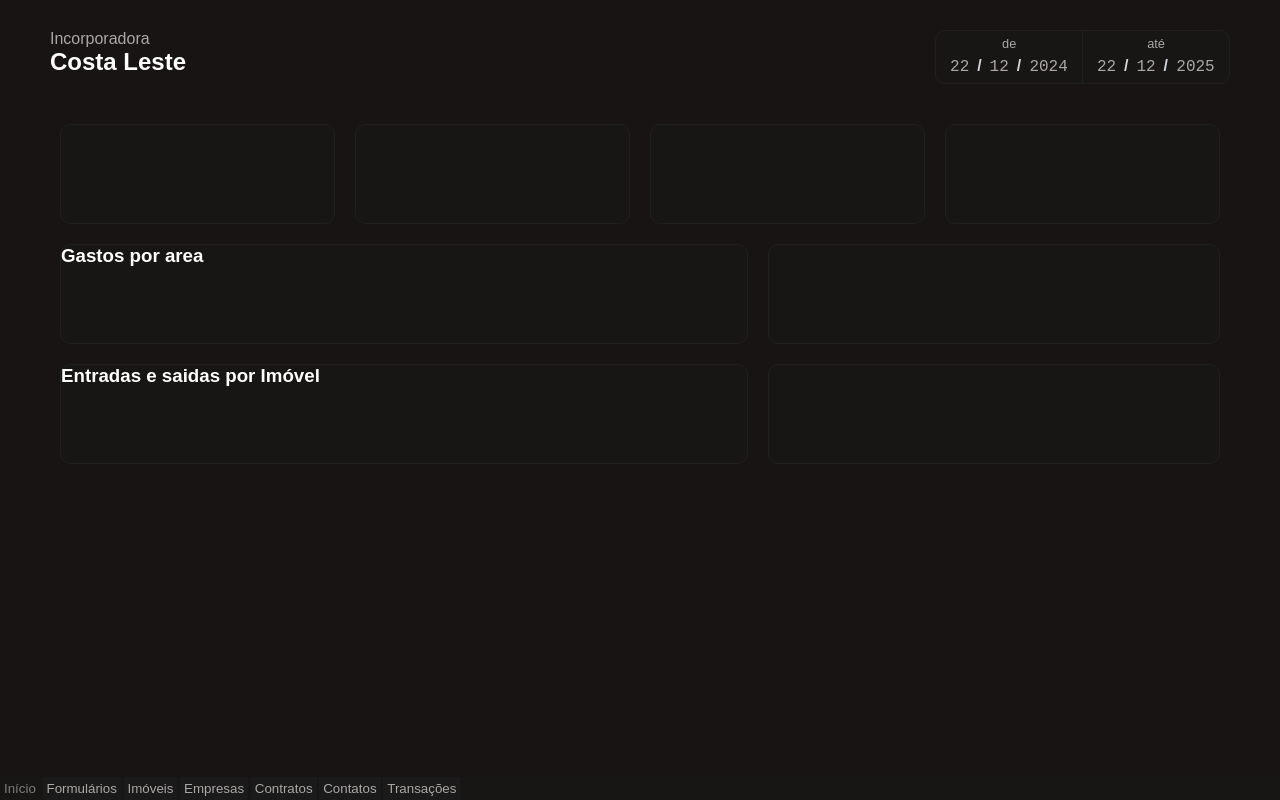
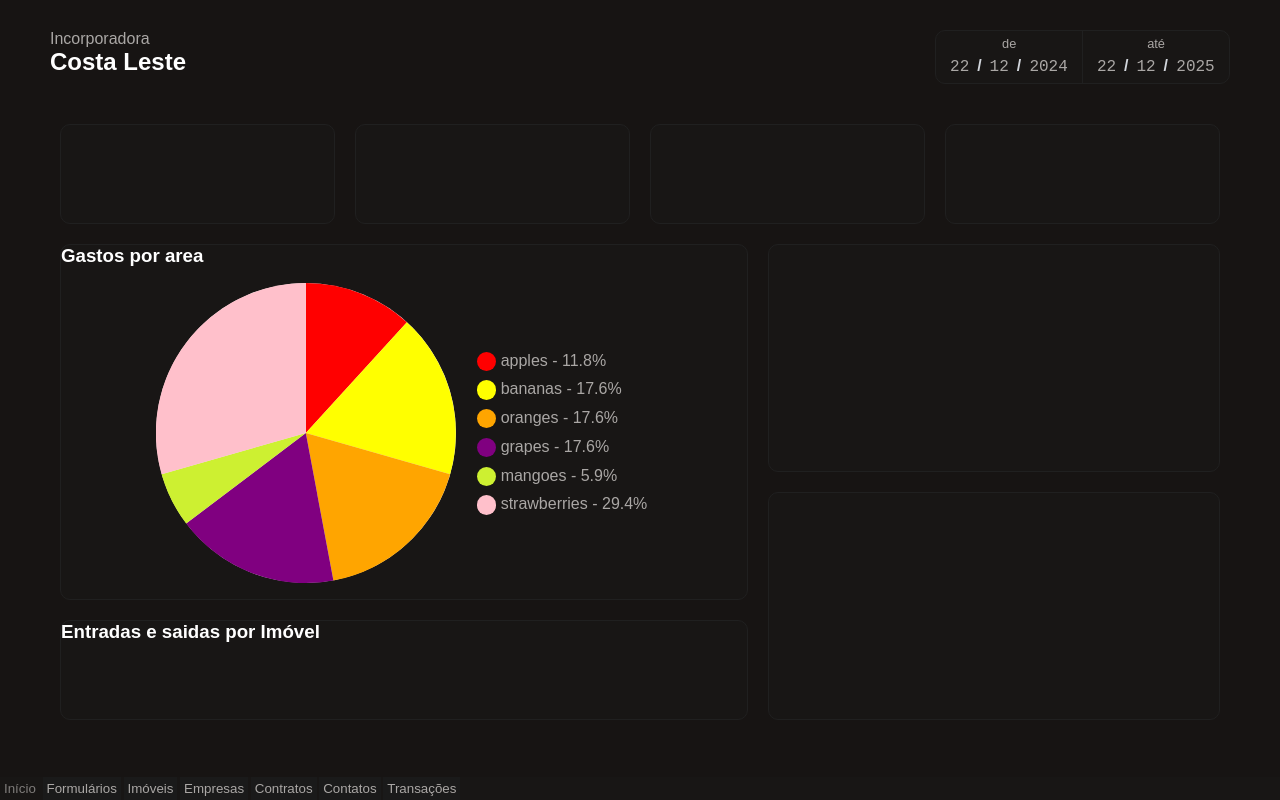
Before and after one commit to titoco3000/incorporadora-manager, a SvelteKit app: page / in a window 1280 px wide. Built offline with nearby package versions, Linux system fonts and the light colour scheme.

Commit message:
Cria pieGraph

```diff
--- /dev/null
+++ b/src/lib/components/PieGraph.svelte
@@ -0,0 +1,113 @@
+<script lang="ts">
+	interface Slice {
+		label: string;
+		color: string;
+		value: number;
+	}
+
+	let data = $state<Slice[]>([
+		{ label: 'apples', color: 'red', value: 200 },
+		{ label: 'bananas', color: 'yellow', value: 300 },
+		{ label: 'oranges', color: 'orange', value: 300 },
+		{ label: 'grapes', color: 'purple', value: 300 },
+		{ label: 'mangoes', color: '#cdf031', value: 100 },
+		{ label: 'strawberries', color: 'pink', value: 500 }
+	]);
+
+	const total = $derived(data.reduce((sum, s) => sum + s.value, 0));
+
+	let width = $state(0);
+
+	// Calculate the CSS clip-path for each slice
+	const processedSlices = $derived.by(() => {
+		let currentAngle = 0;
+		const radius = width * 0.5;
+
+		return data.map((slice) => {
+			const startAngle = currentAngle;
+			const sliceAngle = (slice.value / total) * 360;
+			currentAngle += sliceAngle;
+
+			// get coordinates on a circle mapped to 0-100%
+			const getCoords = (angleInDegrees: number) => {
+				const angleInRad = ((angleInDegrees - 90) * Math.PI) / 180;
+				return {
+					x: radius * (1 + Math.cos(angleInRad)),
+					y: radius * (1 + Math.sin(angleInRad))
+				};
+			};
+
+			const start = getCoords(startAngle);
+			const end = getCoords(currentAngle);
+
+			// For CSS path(), we draw: Move to center -> Line to start -> Arc to end -> Close
+			const largeArc = sliceAngle > 180 ? 1 : 0;
+			const clipPath = `path('M ${radius} ${radius} L ${start.x} ${start.y} A ${radius} ${radius} 0 ${largeArc} 1 ${end.x} ${end.y} Z')`;
+
+			return { ...slice, clipPath };
+		});
+	});
+</script>
+
+<main>
+	<div class="pie" bind:clientWidth={width}>
+		{#each processedSlices as slice}
+			<div
+				class="slice"
+				style:background-color={slice.color}
+				style:clip-path={slice.clipPath}
+				title="{slice.label}: {slice.value}"
+			></div>
+		{/each}
+	</div>
+
+	<div class="labels">
+		{#each processedSlices as slice}
+			<div class="label">
+				<div class="tag" style={`background-color:${slice.color}`}></div>
+				<div>
+					{slice.label} - {(slice.value/total * 100).toFixed(1)}%
+				</div>
+			</div>
+		{/each}
+	</div>
+</main>
+
+<style>
+	main{
+		display: flex;
+		flex-wrap: wrap;
+		justify-content: center;
+		align-items: center;
+		gap: 1em;
+		padding: 1em;
+	}
+	.pie {
+		position: relative;
+		width: 60vw;
+		max-width: 300px;
+		aspect-ratio: 1;
+		background: #eee;
+		border-radius: 50%;
+	}
+
+	.slice {
+		position: absolute;
+		inset: 0;
+		cursor: pointer;
+	}
+
+	.slice:hover {
+		filter: brightness(1.1);
+	}
+	.label{
+		display: flex;
+		gap: 0.3em;
+		padding: 0.3em;
+	}
+	.tag{
+		width: 1.2em;
+		height: 1.2em;
+		border-radius: 50%;
+	}
+</style>
--- a/src/routes/+page.svelte
+++ b/src/routes/+page.svelte
@@ -1,5 +1,6 @@
 <script lang="ts">
 	import DateRangeInput from "$lib/components/DateRangeInput.svelte";
+	import PieGraph from "$lib/components/PieGraph.svelte";
 
 </script>
 <main>
@@ -23,6 +24,7 @@
 		<div class="panel-container column wide-column">
 			<div class="panel gastos-por-area">
 				<h3>Gastos por area</h3>
+				<PieGraph/>
 			</div>
 			<div class="panel volume-imoveis">
 				<h3>
```
